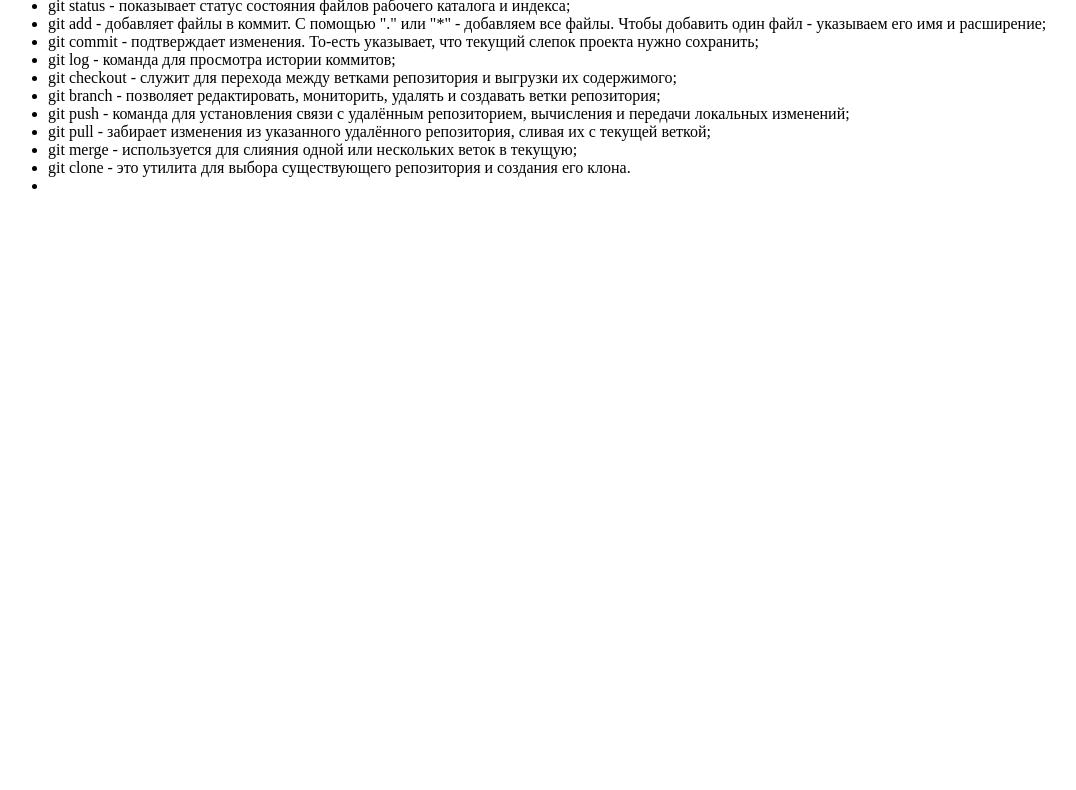
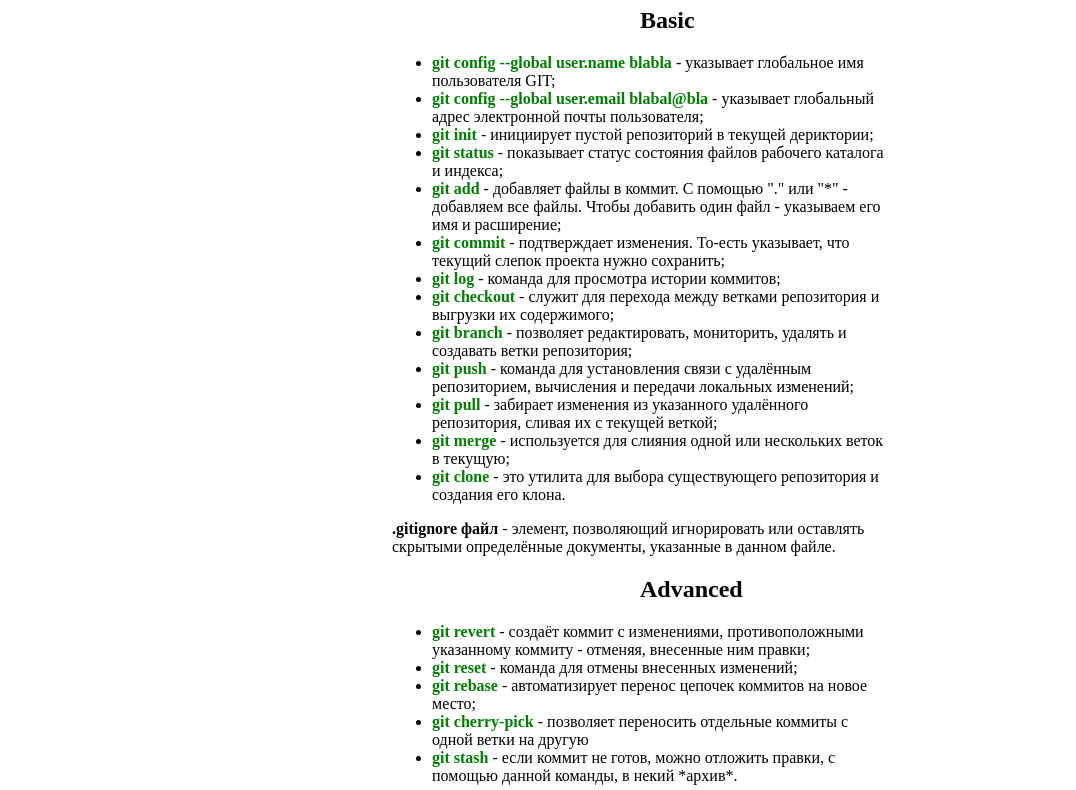
Before and after one commit to Apres55/cursor-homework-Apres, a plain HTML site: page first homework/index.html in a window 1280 px wide. Shown: the part 73-863 px from the top of the page, without its empty margins (0-1076 px from the left). Before the commit the page ends 800 px from the top, so only its background shows below. Drawn offline with Linux system fonts and the light colour scheme.

Commit message:
Add little CSS and editions + Advance part

```diff
--- a/first homework/index.html
+++ b/first homework/index.html
@@ -1,5 +1,16 @@
 <!DOCTYPE html>
 <html lang="en">
+    <style>
+        body{
+            padding: 0 30% 0 30%;
+        }
+        b{
+            color: green;
+        }
+        h2{
+            padding: 0 50% 0 50%;
+        }
+    </style>
 <head>
     <meta charset="UTF-8">
     <meta http-equiv="X-UA-Compatible" content="IE=edge">
@@ -7,22 +18,48 @@
     <title>First Homework</title>
 </head>
 <body>
+
+<h1>GIT commands:</h1>
+
+<h2>Basic</h2>
+
+<ul >
+    <li><b>git config --global user.name blabla</b> - указывает глобальное имя пользователя GIT;</li>
+    <li><b>git config --global user.email blabal@bla</b> - указывает глобальный адрес электронной почты пользователя;</li>
+    <li><b>git init</b> - инициирует пустой репозиторий в текущей дериктории;</li>
+    <li><b>git status</b> - показывает статус состояния файлов рабочего каталога и индекса;</li>
+    <li><b>git add</b> - добавляет файлы в коммит. С помощью "." или "*" - добавляем все файлы. Чтобы добавить один файл - указываем его имя и расширение;</li>
+    <li><b>git commit</b> - подтверждает изменения. То-есть указывает, что текущий слепок проекта нужно сохранить;</li>
+    <li><b>git log</b> - команда для просмотра истории коммитов;</li>
+    <li><b>git checkout</b> - служит для перехода между ветками репозитория и выгрузки их содержимого;</li>
+    <li><b>git branch</b> - позволяет редактировать, мониторить, удалять и создавать ветки репозитория;</li>
+    <li><b>git push</b> - команда для установления связи с удалённым репозиторием, вычисления и передачи локальных изменений;</li>
+    <li><b>git pull</b> - забирает изменения из указанного удалённого репозитория, сливая их с текущей веткой;</li>
+    <li><b>git merge</b> - используется для слияния одной или нескольких веток в текущую;</li>
+    <li><b>git clone</b> - это утилита для выбора существующего репозитория и создания его клона.</li>
+</ul>
+
+<p> <strong>.gitignore файл</strong> - элемент, позволяющий игнорировать или оставлять скрытыми определённые документы, указанные в данном файле. </p>
+
+<h2>Advanced</h2>
+
 <ul>
-    <li>git config --global user.name blabla - указывает имя пользователя GIT;</li>
-    <li>git config --global user.email blabal@bla - указывает адрес электронной почты GIT;</li>
-    <li>git init - инициирует пустой репозиторий в текущей дериктории;</li>
-    <li>git status - показывает статус состояния файлов рабочего каталога и индекса;</li>
-    <li>git add - добавляет файлы в коммит. С помощью "." или "*" - добавляем все файлы. Чтобы добавить один файл - указываем его имя и расширение;</li>
-    <li>git commit - подтверждает изменения. То-есть указывает, что текущий слепок проекта нужно сохранить;</li>
-    <li>git log - команда для просмотра истории коммитов;</li>
-    <li>git checkout - служит для перехода между ветками репозитория и выгрузки их содержимого;</li>
-    <li>git branch - позволяет редактировать, мониторить, удалять и создавать ветки репозитория;</li>
-    <li>git push - команда для установления связи с удалённым репозиторием, вычисления и передачи локальных изменений;</li>
-    <li>git pull - забирает изменения из указанного удалённого репозитория, сливая их с текущей веткой;</li>
-    <li>git merge - используется для слияния одной или нескольких веток в текущую;</li>
-    <li>git clone - это утилита для выбора существующего репозитория и создания его клона.</li>
-    <li></li>
+    <li><b>git revert</b> - создаёт коммит с изменениями, противоположными указанному коммиту - отменяя, внесенные ним правки;</li>
+    <li><b>git reset</b> - команда для отмены внесенных изменений;</li>
+    <li><b>git rebase</b> - автоматизирует перенос цепочек коммитов на новое место;</li>
+    <li><b>git cherry-pick</b> - позволяет переносить отдельные коммиты с одной ветки на другую</li>
+    <li><b>git stash</b> - если коммит не готов, можно отложить правки, с помощью данной команды, в некий *архив*.</li>
 </ul>
+
+<h3>Подключение GitHub через SSH</h3>
+
+<ol>
+    <li>Сгенерировал ключ SSH;</li>
+    <li>Скопировал его командой <b>$ clip < ~/.ssh/id_ed25519.pub</b>;</li>
+    <li>Добавил ключ через боковую панель в меню GitHub.</li>
+</ol>
+
+<img src="IMG_2391.JPG" width="700" alt="ScreenKey">
 
 </body>
 </html>
```
Also changed, not shown: first homework/IMG_2391.JPG (added).
